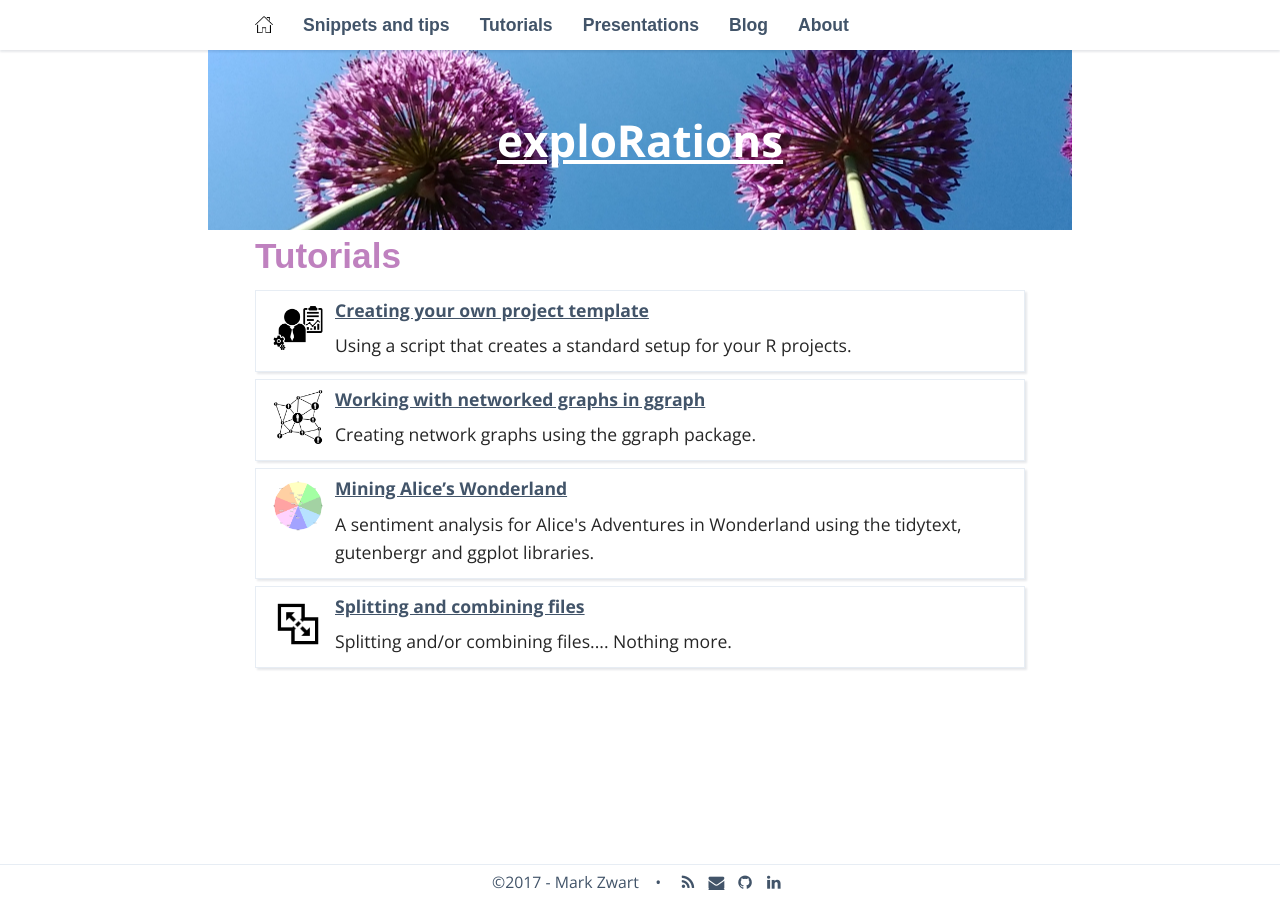
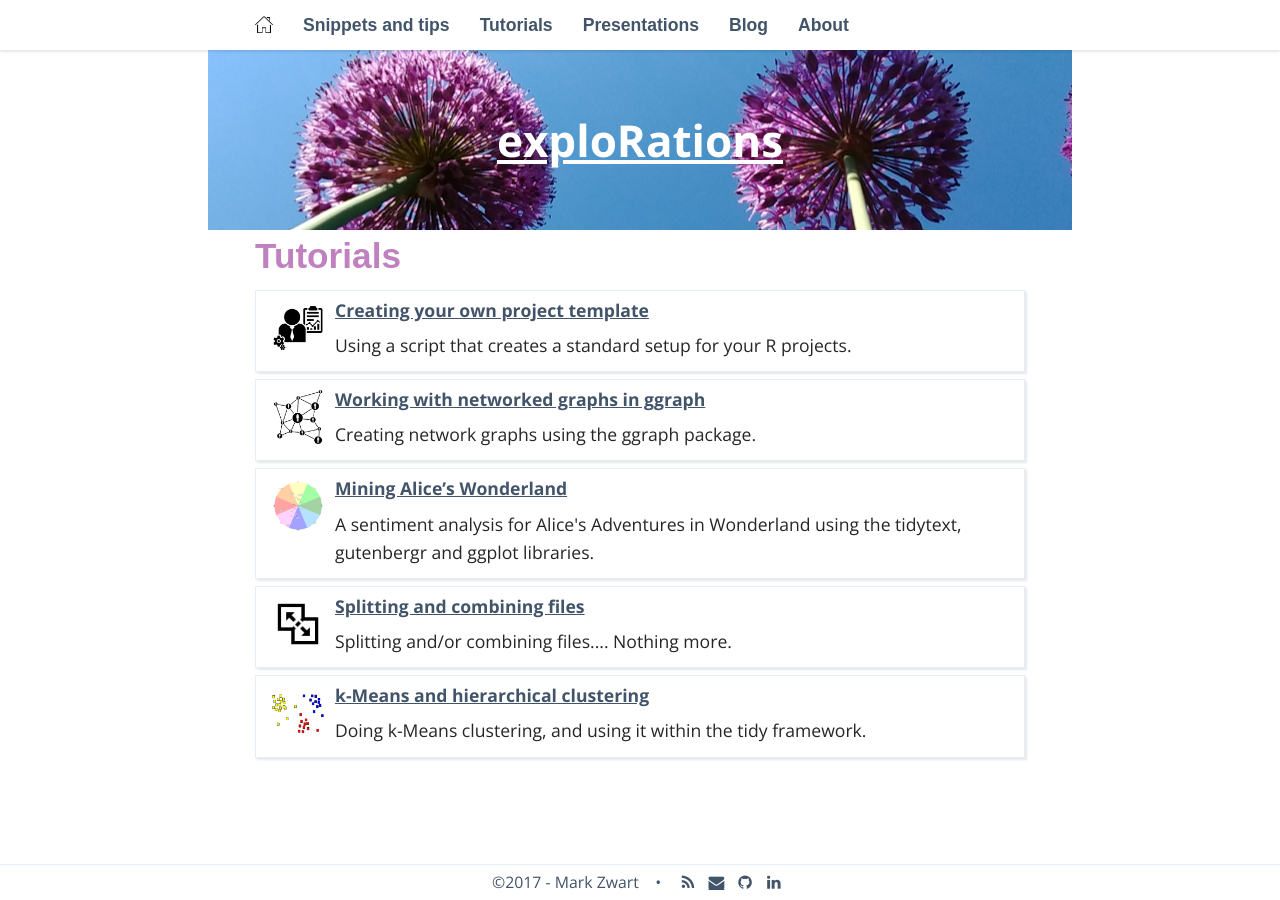
Before and after one commit to mark-me/mark-me.github.io, a Jekyll site: the page built from _pages/02-tutorials.md, in a window 1280 px wide. Built offline with Jekyll 4.4.1, drawn with Linux system fonts in a browser that asks for light colours; nearby versions of some CDN libraries; some web fonts are replaced; comment, search, counter and statistics services are not loaded.

Commit message:
Update tutorial-index.yml

```diff
--- a/_data/tutorial-index.yml
+++ b/_data/tutorial-index.yml
@@ -17,3 +17,8 @@
   url: /splitting-combining-files/
   image: /_pages/tutorials/splitting-combining-files.png
   description: Splitting and/or combining files.... Nothing more.
+
+- title: k-Means and hierarchical clustering
+  url: /kmeans/
+  image: /_pages/tutorials/kmeans.png
+  description: Doing k-Means clustering, and using it within the tidy framework.
```
